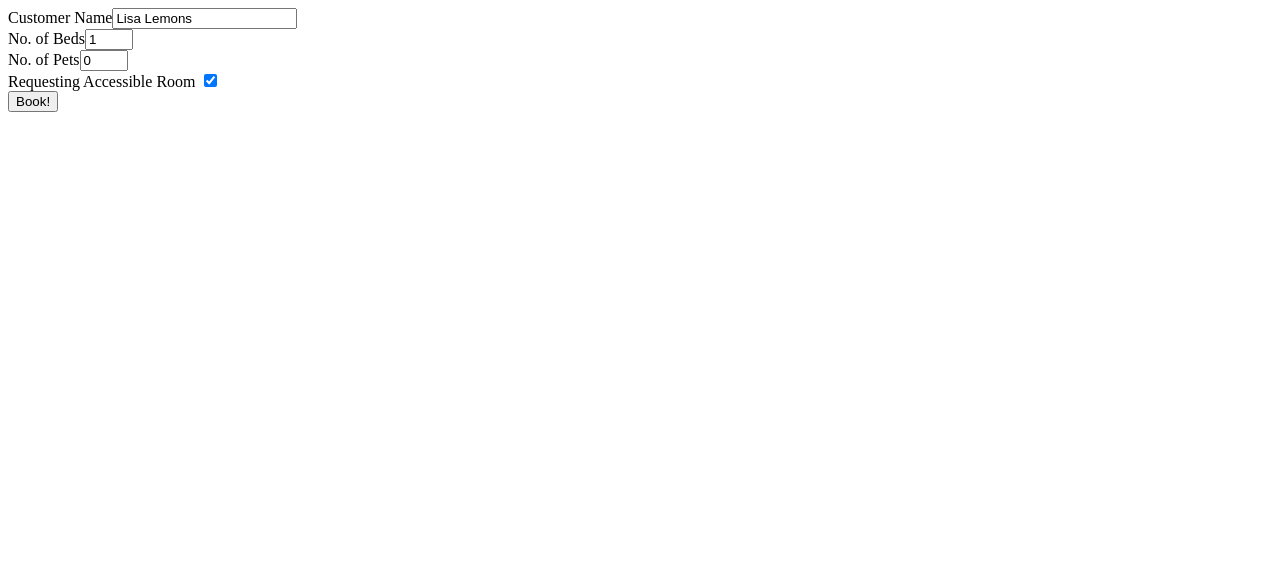
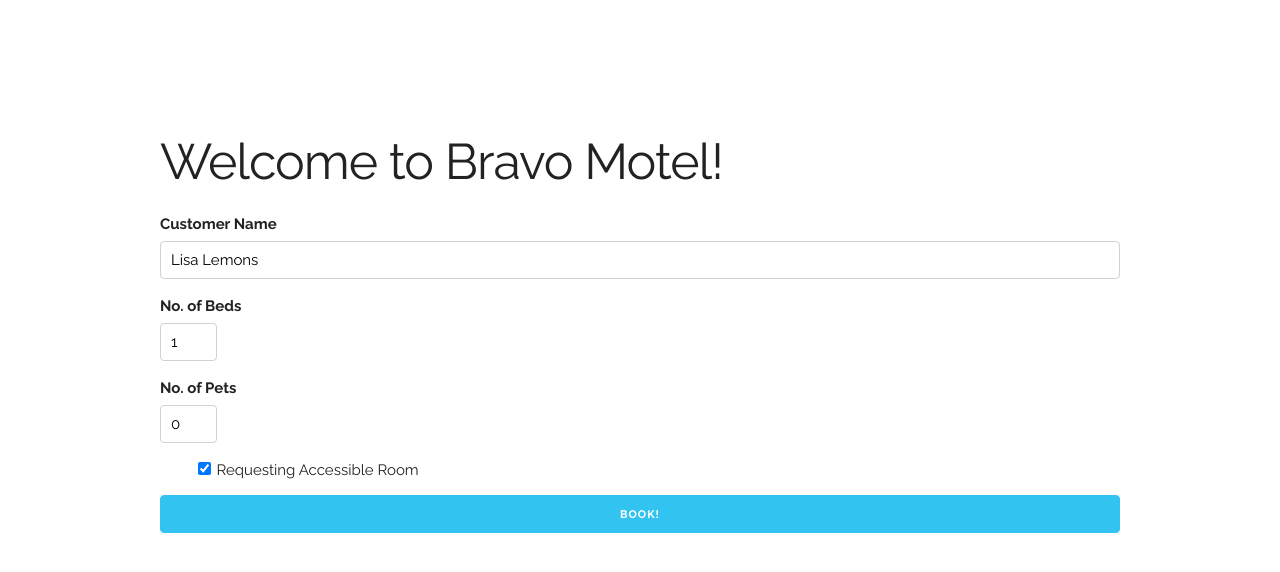
Before and after one commit to lisalemons/bravo-motel, an Angular app: page / in a window 1280 px wide. Shown: the top 572 px of the page. Built offline with nearby package versions, Linux system fonts and the light colour scheme.

Commit message:
Set up skeleton.css, made small UI just a smidge prettier

```diff
--- a/angular.json
+++ b/angular.json
@@ -27,6 +27,8 @@
               "src/assets"
             ],
             "styles": [
+              "./node_modules/normalize.css/normalize.css",
+              "./node_modules/skeleton-css/css/skeleton.css",
               "src/styles.scss"
             ],
             "scripts": [],
--- a/package.json
+++ b/package.json
@@ -29,9 +29,9 @@
     "@angular/cli": "~7.3.9",
     "@angular/compiler-cli": "~7.2.0",
     "@angular/language-service": "~7.2.0",
-    "@types/node": "~8.9.4",
     "@types/jasmine": "~2.8.8",
     "@types/jasminewd2": "~2.0.3",
+    "@types/node": "~8.9.4",
     "codelyzer": "~4.5.0",
     "jasmine-core": "~2.99.1",
     "jasmine-spec-reporter": "~4.2.1",
@@ -40,7 +40,9 @@
     "karma-coverage-istanbul-reporter": "~2.0.1",
     "karma-jasmine": "~1.1.2",
     "karma-jasmine-html-reporter": "^0.2.2",
+    "normalize.css": "^8.0.1",
     "protractor": "~5.4.0",
+    "skeleton-css": "^2.0.4",
     "ts-node": "~7.0.0",
     "tslint": "~5.11.0",
     "typescript": "~3.2.2"
--- a/src/app/app.component.html
+++ b/src/app/app.component.html
@@ -1,11 +1,19 @@
-<div class="form-field">
+<div class="app container">
+  <h1>Welcome to {{ title }}!</h1>
+  <form>
+    <div class="row">
+      <div class="twelve columns">
         <label for="customerName">Customer Name</label>
         <input name="customerName"
+               type="text"
+               class="u-full-width"
                placeholder="Enter Name"
                [(ngModel)]="customerName">
       </div>
+    </div>
 
-<div class="form-field">
+    <div class="row">
+      <div class="three columns">
         <label for="bedsRequested">No. of Beds</label>
         <input type="number"
                name="bedsRequested"
@@ -13,30 +21,44 @@
                min="1"
                [(ngModel)]="bedsRequested">
       </div>
+    </div>
 
-<label for="numOfPets">No. of Pets</label>
+    <div class="row">
+      <div class="three columns">
+        <label for="numberOfPets">No. of Pets</label>
         <input type="number"
-       name="numOfPets"
+               name="numberOfPets"
                max="2"
                min="0"
-       [(ngModel)]="numOfPets">
+               [(ngModel)]="numberOfPets">
+      </div>
+    </div>
 
-<div class="form-field">
-  <label for="accessibility">
-    Requesting Accessible Room
+    <div class="six columns">
+      <label class="u-full-width">
         <input type="checkbox"
-           name="accessibility"
+               name="Request Accessible Room"
                [(ngModel)]="accessibleRoom">
+        <span class="label-body">Requesting Accessible Room</span>
       </label>
     </div>
-
-<button type="button"
+    <div class="row">
+      <div class="twelve columns">
+        <button type="submit"
+                class="button button-primary u-full-width"
                 (click)="bookRoom()">
           Book!
         </button>
+      </div>
+    </div>
+  </form>
 
+
+  <div class="app__message">
     <p *ngIf="room">
-  {{ customer.name }} has booked a {{ room.beds }}-bed
+      {{ customer.name }}
+      <span *ngIf="customer.numberOfPets > 0">and {{ customer.numberOfPets }} pet(s)</span>
+      {{ customer.numberOfPets > 0 ? 'have' : 'has' }} booked a {{ room.beds }}-bed
       room on the {{ room.level }}<sup>{{ room.level === 1 ? 'st' : 'nd'}}</sup>
       floor.
     </p>
@@ -44,3 +66,5 @@
     <p *ngIf="room">
       <strong>Total:</strong> ${{ bookingService.calculateTotal(customer.numberOfPets, room.beds) }}
     </p>
+  </div>
+</div>
--- a/src/app/app.component.scss
+++ b/src/app/app.component.scss
@@ -0,0 +1,11 @@
+.app {
+ display: flex;
+ flex-direction: column;
+ justify-content: center;
+
+ height: 100vh;
+
+ &__message {
+  height: 100px;
+ }
+}
--- a/src/app/app.component.ts
+++ b/src/app/app.component.ts
@@ -15,23 +15,23 @@ export class AppComponent {
   room: Room;
 
   customerName: string;
-  numOfPets: number;
+  numberOfPets: number;
   bedsRequested: number;
   accessibleRoom: boolean;
   totalCost: number;
 
   constructor() {
     this.customerName = 'Lisa Lemons';
-    this.numOfPets = 0;
+    this.numberOfPets = 0;
     this.bedsRequested = 1;
     this.accessibleRoom = true;
   }
 
   bookRoom() {
-    this.customer = new Customer(this.customerName, this.numOfPets);
+    this.customer = new Customer(this.customerName, this.numberOfPets);
     this.customer.customerRequestedAccessible = this.accessibleRoom;
     this.room = this.bookingService.bookRoom(this.customer, this.bedsRequested);
-    console.log("Customer: ", this.customer, "Room: ", this.room);
+
     this.totalCost = this.bookingService.calculateTotal(this.customer.numberOfPets, this.room.beds);
   }
 }
--- a/src/app/services/booking.service.ts
+++ b/src/app/services/booking.service.ts
@@ -22,6 +22,9 @@ export class BookingService {
     } else {
       roomLevel = 2;
     }
+
+    if (bedsDesired < 1) { bedsDesired = 1; }
+    if (bedsDesired > 3) { bedsDesired = 3; }
 
     return new Room(roomLevel, bedsDesired);
   }
--- a/src/styles.scss
+++ b/src/styles.scss
@@ -1 +1,2 @@
 /* You can add global styles to this file, and also import other style files */
+@import url('https://fonts.googleapis.com/css?family=Raleway:400,400i,700&display=swap');
```
Also changed, not shown: 1 other file (tests, documents, lock files or other folders). Lines whose indentation alone changed are shown as unchanged.
